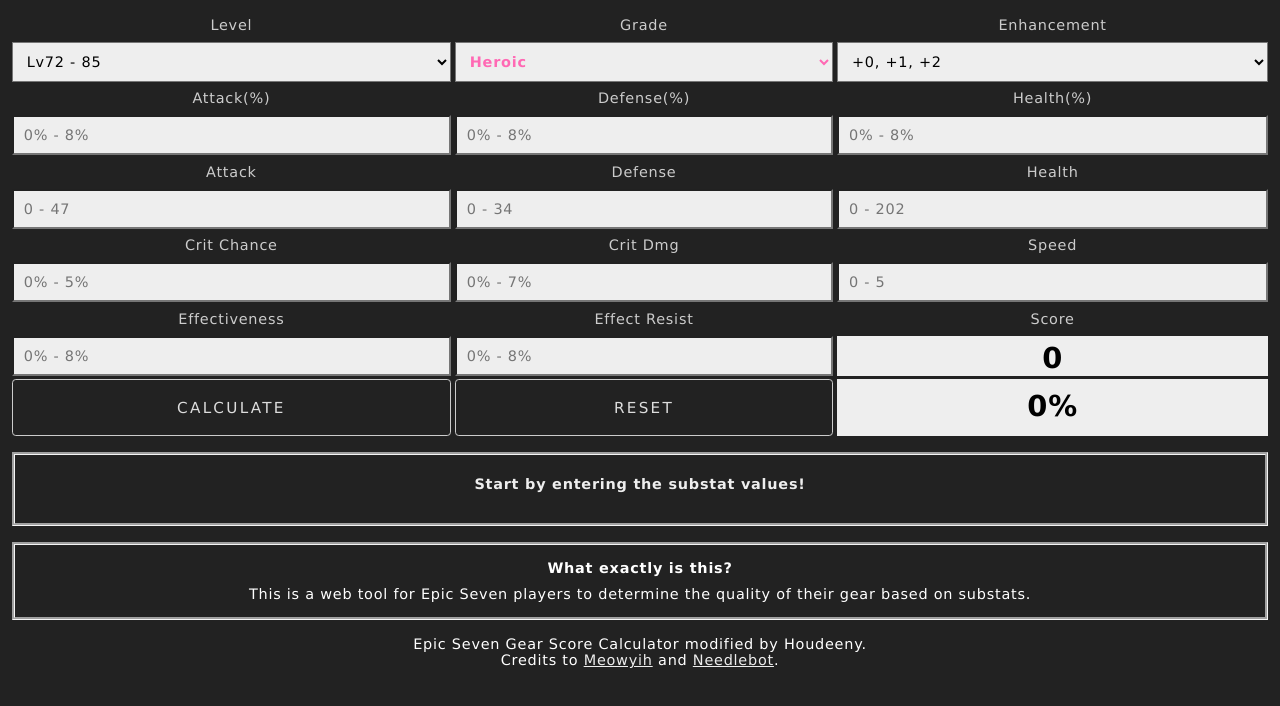
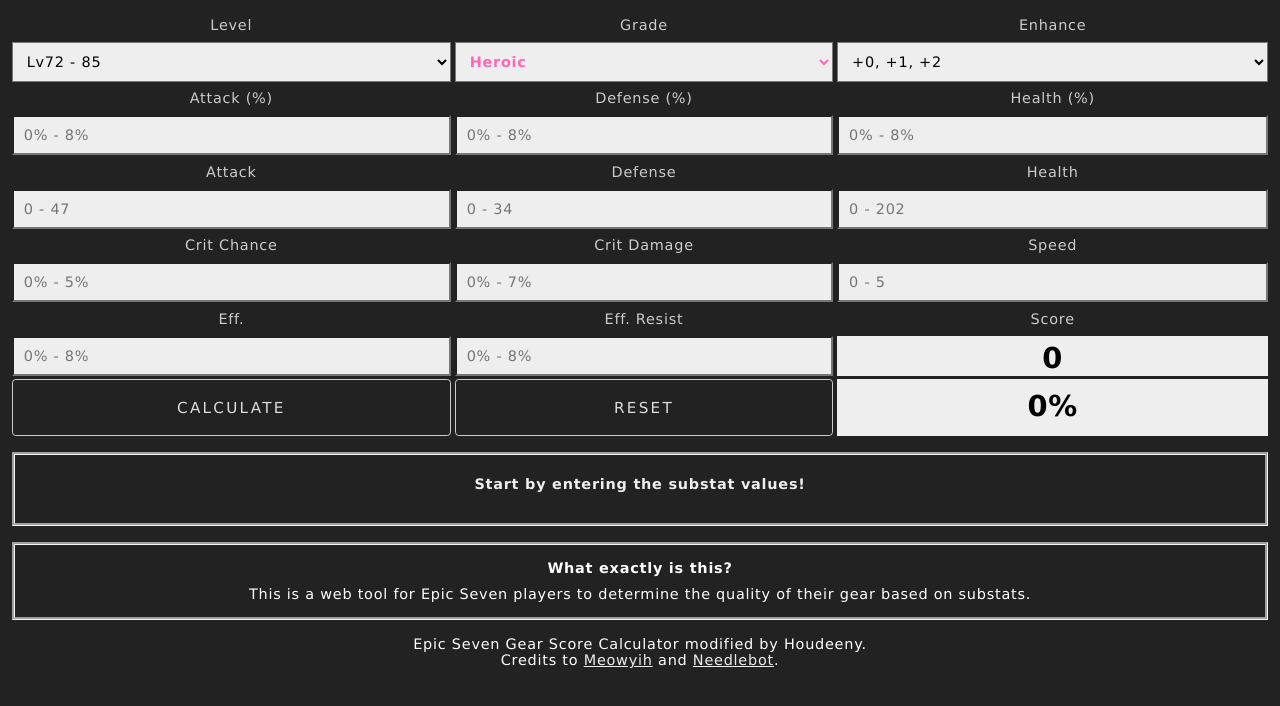
Before and after one commit to Houdeeny/e7gear, a plain HTML site: page index.html in a window 1280 px wide. Drawn offline with Linux system fonts and the light colour scheme.

Commit message:
Add files via upload

```diff
--- a/index.html
+++ b/index.html
@@ -17,7 +17,7 @@
     <div class="grid-container">
       <div class="grid-label">Level</div>
       <div class="grid-label">Grade</div>
-      <div class="grid-label">Enhancement</div>
+      <div class="grid-label">Enhance</div>
 
       <select id="gear-lv" name="gear-lv" onchange="resetplaceholder()">
         <option id="lv70" value="lv70">Lv58 - 71</option>
@@ -42,9 +42,9 @@
         <option id="g15" value="gear-lv15">+15</option>
       </select>
 
-      <div class="grid-label" id="label-atkper">Attack(%)</div>
-      <div class="grid-label" id="label-defper">Defense(%)</div>
-      <div class="grid-label" id="label-hpper">Health(%)</div>
+      <div class="grid-label" id="label-atkper">Attack (%)</div>
+      <div class="grid-label" id="label-defper">Defense (%)</div>
+      <div class="grid-label" id="label-hpper">Health (%)</div>
       <input type="number" id="atkper" min="0" max="48">
       <input type="number" id="defper" min="0" max="48">
       <input type="number" id="hpper" min="0" max="48">
@@ -57,14 +57,14 @@
       <input type="number" id="hpflat" min="0" max="1200">
 
       <div class="grid-label" id="label-critch">Crit Chance</div>
-      <div class="grid-label" id="label-critdmg">Crit Dmg</div>
+      <div class="grid-label" id="label-critdmg">Crit Damage</div>
       <div class="grid-label" id="label-spd">Speed</div>
       <input type="number" id="critch" min="0" max="48">
       <input type="number" id="critdmg" min="0" max="48">
       <input type="number" id="spd" min="0" max="24">
 
-      <div class="grid-label" id="label-eff">Effectiveness</div>
-      <div class="grid-label" id="label-res">Effect Resist</div>
+      <div class="grid-label" id="label-eff">Eff.</div>
+      <div class="grid-label" id="label-res">Eff. Resist</div>
       <div class="grid-label" id="label-score">Score</div>
       <input type="number" id="eff" min="0" max="48">
       <input type="number" id="res" min="0" max="48">
```
